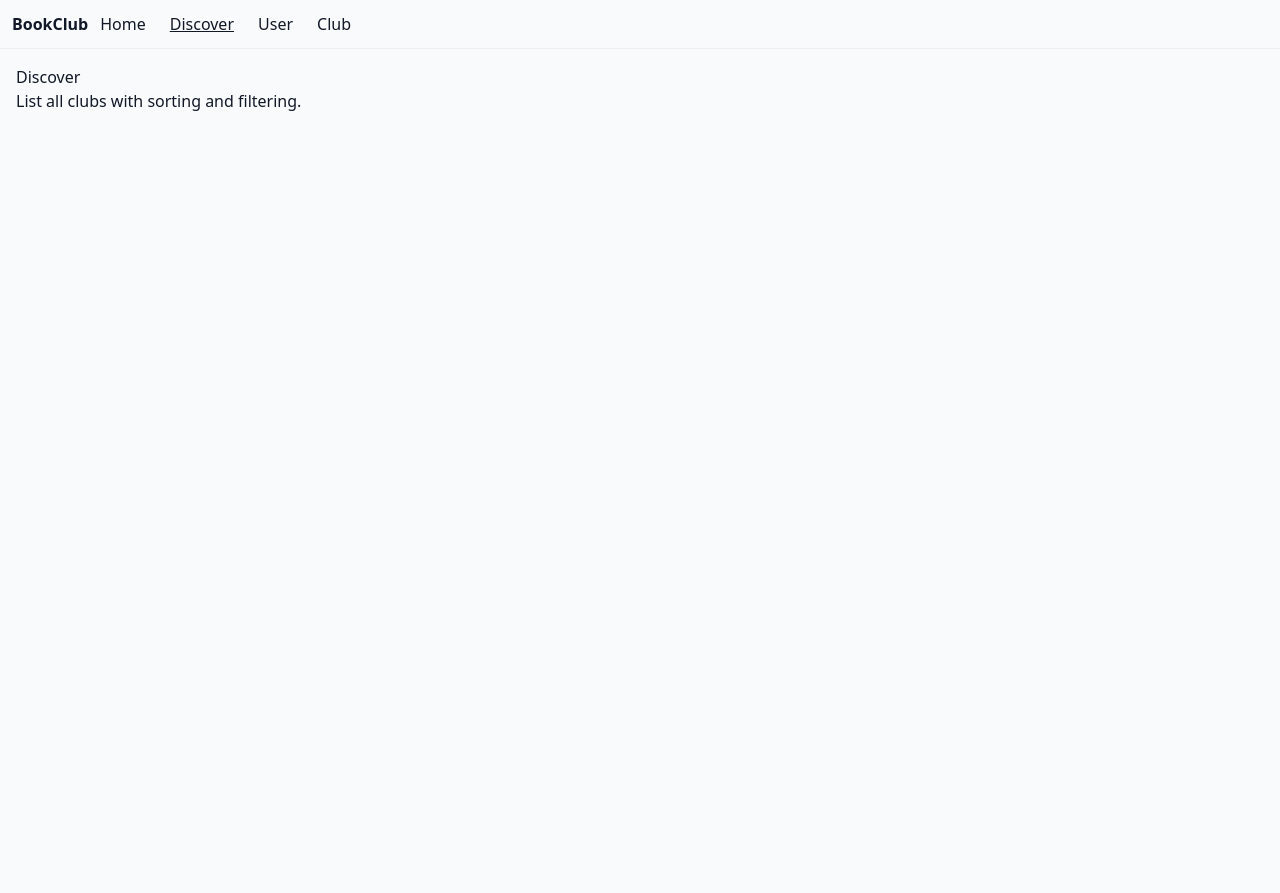
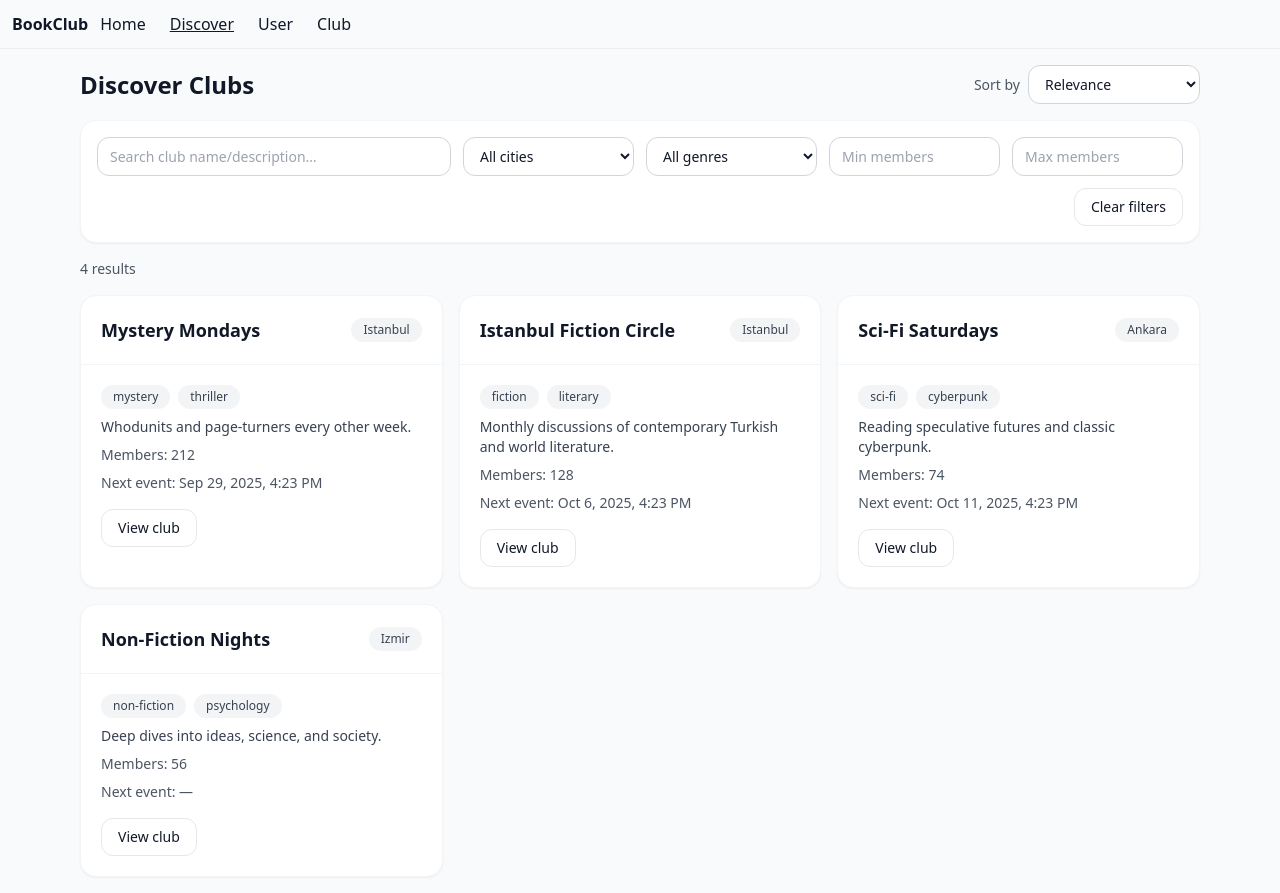
Before and after one commit to nevzattalhaozcan/forgotten-ui, a React (Vite) app: page /discover in a window 1280 px wide. Before the commit the page ends 800 px from the top, so only its background shows below. Built offline with nearby package versions, Linux system fonts and the light colour scheme.

Commit message:
file typo

```diff
--- a/package.json
+++ b/package.json
@@ -19,13 +19,13 @@
     "@types/react": "^19.1.13",
     "@types/react-dom": "^19.1.9",
     "@vitejs/plugin-react": "^5.0.3",
-  "autoprefixer": "^10.4.21",
+    "autoprefixer": "^10.4.21",
     "eslint": "^9.36.0",
     "eslint-plugin-react-hooks": "^5.2.0",
     "eslint-plugin-react-refresh": "^0.4.20",
     "globals": "^16.4.0",
-  "postcss": "^8.4.41",
-  "tailwindcss": "^3.4.13",
+    "postcss": "^8.5.6",
+    "tailwindcss": "^3.4.17",
     "typescript": "~5.8.3",
     "typescript-eslint": "^8.44.0",
     "vite": "^7.1.7"
--- /dev/null
+++ b/src/components/discover/FilterBar1.tsx
@@ -0,0 +1,71 @@
+import React from "react";
+
+export type Filters = {
+    city: string | "";
+    genre: string | "";
+    minMembers: number | "";
+    maxMembers: number | "";
+    q: string;
+};
+
+type Props = {
+    filters: Filters;
+    cities: string[];
+    genres: string[];
+    onChange: (next: Filters) => void;
+    onClear: () => void;
+};
+
+const inputBase = "rounded-xl border border-gray-300 bg-white px-3 py-2 text-sm focus:outline-none focus:ring-2 focus:ring-gray-300";
+
+const FilterBar: React.FC<Props> = ({ filters, cities, genres, onChange, onClear }) => {
+    const set = (patch: Partial<Filters>) => onChange({ ...filters, ...patch });
+
+    return (
+        <div className="card p-4 grid grid-cols-1 gap-3 sm:grid-cols-6">
+            <input
+                className={`sm:col-span-2 ${inputBase}`}
+                placeholder="Search club name/description…"
+                value={filters.q}
+                onChange={(e) => set({ q: e.target.value })}
+            />
+            <select
+                className={`${inputBase}`}
+                value={filters.city}
+                onChange={(e) => set({ city: e.target.value })}
+            >
+                <option value="">All cities</option>
+                {cities.map(c => <option key={c} value={c}>{c}</option>)}
+            </select>
+            <select
+                className={`${inputBase}`}
+                value={filters.genre}
+                onChange={(e) => set({ genre: e.target.value })}
+            >
+                <option value="">All genres</option>
+                {genres.map(g => <option key={g} value={g}>{g}</option>)}
+            </select>
+            <input
+                className={`${inputBase}`}
+                type="number"
+                min={0}
+                placeholder="Min members"
+                value={filters.minMembers}
+                onChange={(e) => set({ minMembers: e.target.value === "" ? "" : Number(e.target.value) })}
+            />
+            <input
+                className={`${inputBase}`}
+                type="number"
+                min={0}
+                placeholder="Max members"
+                value={filters.maxMembers}
+                onChange={(e) => set({ maxMembers: e.target.value === "" ? "" : Number(e.target.value) })}
+            />
+            <div className="sm:col-span-6 flex justify-end">
+                <button className="btn" onClick={onClear}>Clear filters</button>
+            </div>
+        </div>
+    );
+};
+
+export default FilterBar;
--- /dev/null
+++ b/src/components/discover/SortSelect.tsx
@@ -0,0 +1,27 @@
+import React from "react";
+
+export type SortKey = "relevance" | "name" | "members" | "newest" | "nextEvent";
+
+type Props = {
+    value: SortKey;
+    onChange: (v: SortKey) => void;
+};
+
+const SortSelect: React.FC<Props> = ({ value, onChange }) => (
+    <div className="flex items-center gap-2">
+        <span className="text-sm text-gray-600">Sort by</span>
+        <select
+            className="rounded-xl border border-gray-300 bg-white px-3 py-2 text-sm focus:outline-none focus:ring-2 focus:ring-gray-300"
+            value={value}
+            onChange={(e) => onChange(e.target.value as SortKey)}
+        >
+            <option value="relevance">Relevance</option>
+            <option value="name">Name A–Z</option>
+            <option value="members">Member count</option>
+            <option value="newest">Newest clubs</option>
+            <option value="nextEvent">Soonest next event</option>
+        </select>
+    </div>
+);
+
+export default SortSelect;
--- /dev/null
+++ b/src/data/clubs.ts
@@ -0,0 +1,52 @@
+export type Club = {
+    id: string;
+    name: string;
+    city: string;
+    genres: string[];
+    memberCount: number;
+    description: string;
+    createdAtISO: string;
+    nextEventISO?: string;
+};
+
+export const sampleClubs: Club[] = [
+    {
+        id: "c1",
+        name: "Istanbul Fiction Circle",
+        city: "Istanbul",
+        genres: ["fiction", "literary"],
+        memberCount: 128,
+        description: "Monthly discussions of contemporary Turkish and world literature.",
+        createdAtISO: "2023-08-15T12:00:00Z",
+        nextEventISO: new Date(Date.now() + 1000 * 60 * 60 * 24 * 9).toISOString(),
+    },
+    {
+        id: "c2",
+        name: "Sci‑Fi Saturdays",
+        city: "Ankara",
+        genres: ["sci‑fi", "cyberpunk"],
+        memberCount: 74,
+        description: "Reading speculative futures and classic cyberpunk.",
+        createdAtISO: "2024-02-01T12:00:00Z",
+        nextEventISO: new Date(Date.now() + 1000 * 60 * 60 * 24 * 14).toISOString(),
+    },
+    {
+        id: "c3",
+        name: "Non‑Fiction Nights",
+        city: "Izmir",
+        genres: ["non‑fiction", "psychology"],
+        memberCount: 56,
+        description: "Deep dives into ideas, science, and society.",
+        createdAtISO: "2022-11-10T12:00:00Z",
+    },
+    {
+        id: "c4",
+        name: "Mystery Mondays",
+        city: "Istanbul",
+        genres: ["mystery", "thriller"],
+        memberCount: 212,
+        description: "Whodunits and page‑turners every other week.",
+        createdAtISO: "2024-06-10T12:00:00Z",
+        nextEventISO: new Date(Date.now() + 1000 * 60 * 60 * 24 * 2).toISOString(),
+    },
+];
--- a/src/pages/Discover.tsx
+++ b/src/pages/Discover.tsx
@@ -1,11 +1,104 @@
-import React from "react";
+import React, { useMemo, useState } from "react";
+import Card from "../components/common/Card";
+import Badge from "../components/common/Badge";
+import FilterBar, { type Filters } from "../components/discover/FilterBar1";
+import SortSelect, { type SortKey } from "../components/discover/SortSelect";
+import { sampleClubs, type Club } from "../data/clubs";
+
+function uniq<T>(arr: T[]): T[] { return Array.from(new Set(arr)); }
+
+function fmtDate(iso?: string) {
+    if (!iso) return "—";
+    const d = new Date(iso);
+    return new Intl.DateTimeFormat(undefined, { dateStyle: "medium", timeStyle: "short" }).format(d);
+}
 
 const Discover: React.FC = () => {
+    const [filters, setFilters] = useState<Filters>({ city: "", genre: "", minMembers: "", maxMembers: "", q: "" });
+    const [sort, setSort] = useState<SortKey>("relevance");
+
+    const cities = useMemo(() => uniq(sampleClubs.map(c => c.city)).sort(), []);
+    const genres = useMemo(() => uniq(sampleClubs.flatMap(c => c.genres)).sort(), []);
+
+    const filtered = useMemo(() => {
+        const q = filters.q.toLowerCase();
+        const list = sampleClubs.filter(c => {
+            if (filters.city && c.city !== filters.city) return false;
+            if (filters.genre && !c.genres.includes(filters.genre)) return false;
+            if (filters.minMembers !== "" && c.memberCount < Number(filters.minMembers)) return false;
+            if (filters.maxMembers !== "" && c.memberCount > Number(filters.maxMembers)) return false;
+            if (q) {
+                const hay = (c.name + " " + c.description + " " + c.genres.join(" ")).toLowerCase();
+                if (!hay.includes(q)) return false;
+            }
+            return true;
+        });
+
+        const byName = (a: Club, b: Club) => a.name.localeCompare(b.name);
+        const byMembers = (a: Club, b: Club) => b.memberCount - a.memberCount;
+        const byNewest = (a: Club, b: Club) => new Date(b.createdAtISO).getTime() - new Date(a.createdAtISO).getTime();
+        const byNextEvent = (a: Club, b: Club) => (new Date(a.nextEventISO ?? 0).getTime() || Infinity) - (new Date(b.nextEventISO ?? 0).getTime() || Infinity);
+
+        switch (sort) {
+            case "name": list.sort(byName); break;
+            case "members": list.sort(byMembers); break;
+            case "newest": list.sort(byNewest); break;
+            case "nextEvent": list.sort(byNextEvent); break;
+            case "relevance": default:
+                // simple relevance: prioritize matches by name and bigger clubs
+                list.sort((a, b) => {
+                    const an = a.name.toLowerCase().includes(q) ? 0 : 1;
+                    const bn = b.name.toLowerCase().includes(q) ? 0 : 1;
+                    if (an !== bn) return an - bn;
+                    return byMembers(a, b);
+                });
+        }
+
+        return list;
+    }, [filters, sort]);
+
+    const clear = () => setFilters({ city: "", genre: "", minMembers: "", maxMembers: "", q: "" });
+
     return (
-        <div>
-            <h1>Discover</h1>
-            <p>List all clubs with sorting and filtering.</p>
+        <div className="container space-y-4">
+            <header className="flex flex-col gap-3 sm:flex-row sm:items-center sm:justify-between">
+                <h1 className="text-2xl font-bold">Discover Clubs</h1>
+                <SortSelect value={sort} onChange={setSort} />
+            </header>
+
+            <FilterBar
+                filters={filters}
+                cities={cities}
+                genres={genres}
+                onChange={setFilters}
+                onClear={clear}
+            />
+
+            <div className="text-sm text-gray-600">{filtered.length} result{filtered.length !== 1 ? "s" : ""}</div>
+
+            <div className="grid gap-4 sm:grid-cols-2 lg:grid-cols-3">
+                {filtered.map(c => (
+                    <Card key={c.id} title={c.name} actions={<Badge>{c.city}</Badge>}>
+                        <div className="space-y-2">
+                            <div className="flex flex-wrap gap-2">
+                                {c.genres.map(g => <Badge key={g}>{g}</Badge>)}
+                            </div>
+                            <p className="text-sm text-gray-700">{c.description}</p>
+                            <div className="text-sm text-gray-600">Members: {c.memberCount}</div>
+                            <div className="text-sm text-gray-600">Next event: {fmtDate(c.nextEventISO)}</div>
+                            <div className="pt-2">
+                                <button className="btn">View club</button>
+                            </div>
+                        </div>
+                    </Card>
+                ))}
+            </div>
+
+            {filtered.length === 0 && (
+                <div className="text-sm text-gray-500">No clubs match your filters.</div>
+            )}
         </div>
     );
 };
+
 export default Discover;
--- a/tailwind.config.js
+++ b/tailwind.config.js
@@ -1,11 +1,6 @@
 /** @type {import('tailwindcss').Config} */
-export default {
-    content: [
-        "./index.html",
-        "./src/**/*.{ts,tsx,js,jsx}",
-    ],
-    theme: {
-        extend: {},
-    },
+module.exports = {
+    content: ["./index.html", "./src/**/*.{js,ts,jsx,tsx}"],
+    theme: { extend: {} },
     plugins: [],
 };
```
Also changed, not shown: 1 other file (tests, documents, lock files or other folders).
